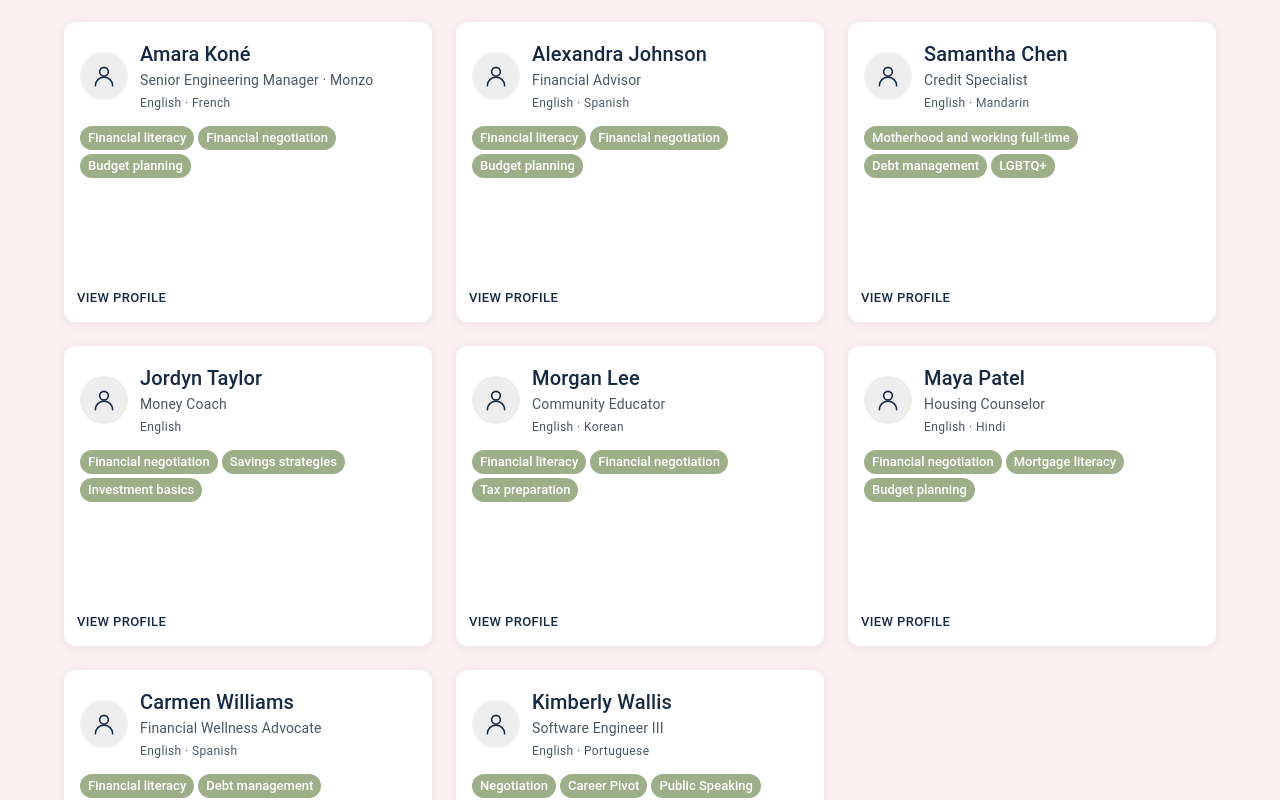
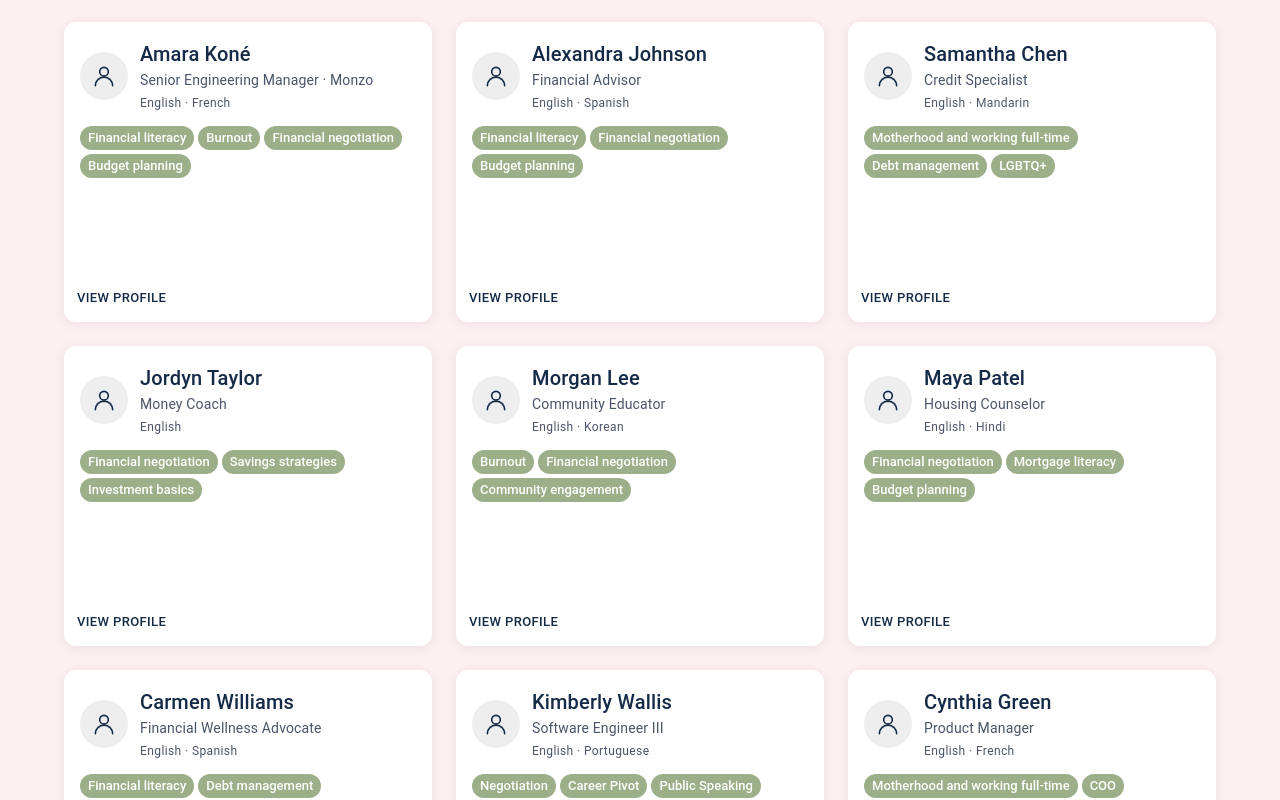
Before and after one commit to Patriciadburns1/AngryNoodles-, a React (Vite) app: page /profiles in a window 1280 px wide. Shown: the part 283-1083 px from the top of the page. Built offline with nearby package versions, Linux system fonts and the light colour scheme.

Commit message:
final changes

```diff
--- a/src/views/MentorProfile.jsx
+++ b/src/views/MentorProfile.jsx
@@ -38,7 +38,7 @@ const mentor = {
   trust: [
     { icon: '🛡️', text: 'Women-only space' },
     { icon: '👁️', text: 'No algorithms. Amara reads this herself.' },
-    { icon: '🔒', text: 'Conversations stay private' },
+    { icon: '🔒', text: 'Conversations stay private see Community Guidelines for more details.' },
   ],
 };
 
@@ -109,7 +109,6 @@ export default function MentorProfile() {
           position: 'sticky',
           top: 0,
           zIndex: 100,
-          py: 2,
           px: 3,
           background: 'background.default',
           borderBottom: '1px solid',
@@ -128,7 +127,7 @@ export default function MentorProfile() {
       </Box>
 
       {/* ── PAGE CONTENT ── */}
-      <Box sx={{ maxWidth: 1200, mx: 'auto', px: 3, mt: 4 }}>
+      <Box sx={{ maxWidth: 1200, mx: 'auto', px: 3 }}>
         <Box
           sx={{
             display: 'grid',
--- a/src/views/Profiles.jsx
+++ b/src/views/Profiles.jsx
@@ -34,7 +34,7 @@ const mockProfiles = [
     id: 12,
     name: "Amara Koné",
     role: "Senior Engineering Manager · Monzo",
-    strengths: ['Financial literacy', 'Financial negotiation', 'Budget planning'],
+    strengths: ['Financial literacy', 'Burnout', 'Financial negotiation', 'Budget planning'],
     languages: ['English', 'French'],
   },
   {
@@ -62,7 +62,7 @@ const mockProfiles = [
     id: 4,
     name: 'Morgan Lee',
     role: 'Community Educator',
-    strengths: ['Financial literacy', 'Financial negotiation', 'Tax preparation'],
+    strengths: ['Burnout','Financial negotiation', 'Community engagement  '],
     languages: ['English', 'Korean'],
   },
   {
@@ -85,6 +85,13 @@ const mockProfiles = [
     role: 'Software Engineer III',
     strengths: ['Negotiation', 'Career Pivot', 'Public Speaking'],
     languages: ['English', 'Portuguese'],
+  },
+  {
+    id: 9,
+    name: 'Cynthia Green',
+    role: 'Product Manager',
+    strengths: ['Motherhood and working full-time', 'COO', 'Public Speaking'],
+    languages: ['English', 'French'],
   },
 ];
 
```
